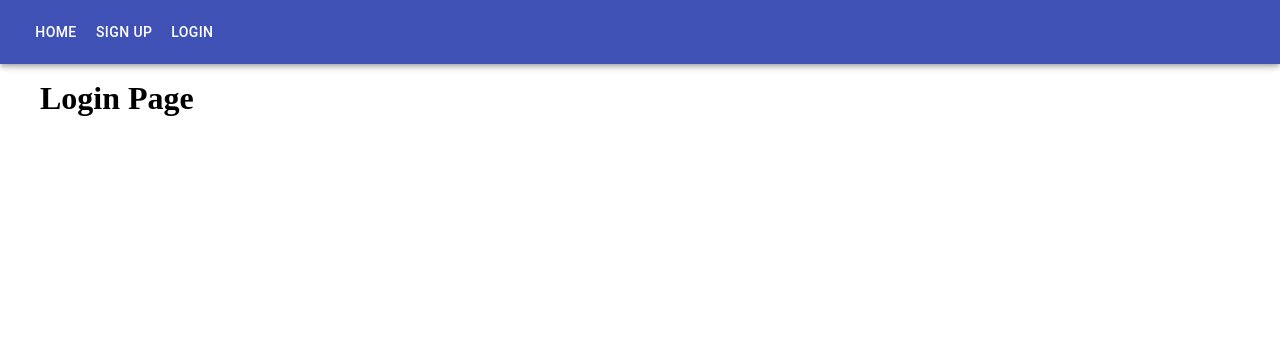
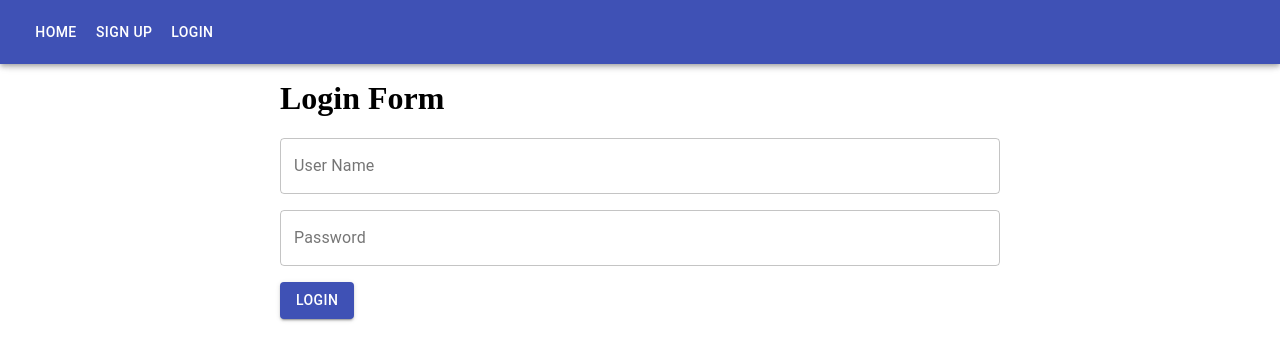
Before and after one commit to Smavehyia/articulate, a React app: page /login in a window 1280 px wide. Shown: the top 360 px of the page. Built offline with nearby package versions, Linux system fonts and the light colour scheme; the HTML template or start-up script is replaced by a standard one.

Commit message:
Login form completed with validation

```diff
--- a/src/pages/Login.js
+++ b/src/pages/Login.js
@@ -1,9 +1,70 @@
-import React, { Component } from 'react';
+import React from 'react';
+import TextField from '@material-ui/core/TextField';
+import Button from '@material-ui/core/Button';
+import './Signup.css';
+import { Formik } from 'formik';
+import ValidateForm from '../services/ValidationServices';
 
-class Login extends Component {
-  render() {
-    return <h1>Login Page</h1>;
-  }
+export default function Login() {
+  // This entire component can be deleted
+  // with some refactoring in the future
+  // very similar to sign up
+  return (
+    <div className="form-container">
+      <h1>Login Form</h1>
+      <Formik
+        className="form"
+        initialValues={{ password: '', userName: '' }}
+        validate={(values) => ValidateForm(values, 'login')}
+        onSubmit={(values, { setSubmitting }) => {
+          setTimeout(() => {
+            alert(JSON.stringify(values, null, 2));
+            setSubmitting(false);
+          }, 400);
+        }}
+      >
+        {({
+          values,
+          errors,
+          touched,
+          handleChange,
+          handleBlur,
+          handleSubmit,
+          isSubmitting,
+          /* and other goodies */
+        }) => (
+          <form onSubmit={handleSubmit} className="form" noValidate autoComplete="off">
+            <TextField
+              id="userName"
+              name="userName"
+              label="User Name"
+              variant="outlined"
+              onChange={handleChange}
+              onBlur={handleBlur}
+              value={values.userName}
+              fullWidth
+            />
+            {errors.userName && touched.userName && errors.userName}
+            <TextField
+              id="password"
+              name="password"
+              type="password"
+              label="Password"
+              variant="outlined"
+              onChange={handleChange}
+              onBlur={handleBlur}
+              value={values.password}
+              fullWidth
+            />
+            {errors.password && touched.password && errors.password}
+            <div>
+              <Button variant="contained" color="primary" type="submit" disabled={isSubmitting}>
+                Login
+              </Button>
+            </div>
+          </form>
+        )}
+      </Formik>
+    </div>
+  );
 }
-
-export default Login;
--- a/src/services/ValidationServices.js
+++ b/src/services/ValidationServices.js
@@ -1,4 +1,4 @@
-const ValidateSignUpForm = (values) => {
+const ValidateForm = (values, type = '') => {
   const errors = {};
 
   if (!values) return errors;
@@ -8,6 +8,14 @@ const ValidateSignUpForm = (values) => {
     errors.userName = 'Required';
   }
 
+  // Password validation
+  if (!values.password) {
+    errors.password = 'Required';
+  } else if (values.password.length < 8 || values.password.length > 10) {
+    errors.password = 'Password must be between 8 to 10 characters long.';
+  }
+
+  if (type !== 'login') {
     // Email validation
     if (!values.email) {
       errors.email = 'Required';
@@ -16,21 +24,15 @@ const ValidateSignUpForm = (values) => {
     ) {
       errors.email = 'Invalid email address';
     }
-  // Password validation
-  if (!values.password) {
-    errors.password = 'Required';
-  } else if (values.password.length < 8 || values.password.length > 10) {
-    errors.password = 'Password must be between 8 to 10 characters long.';
-  }
-
     // Confirm password validation
     if (!values.confirmPassword) {
       errors.confirmPassword = 'Required';
     } else if (values.password !== values.confirmPassword) {
       errors.confirmPassword = 'Password fields do not match.';
     }
+  }
 
   return errors;
 };
 
-export default ValidateSignUpForm;
+export default ValidateForm;
```
Lines whose indentation alone changed are shown as unchanged.
